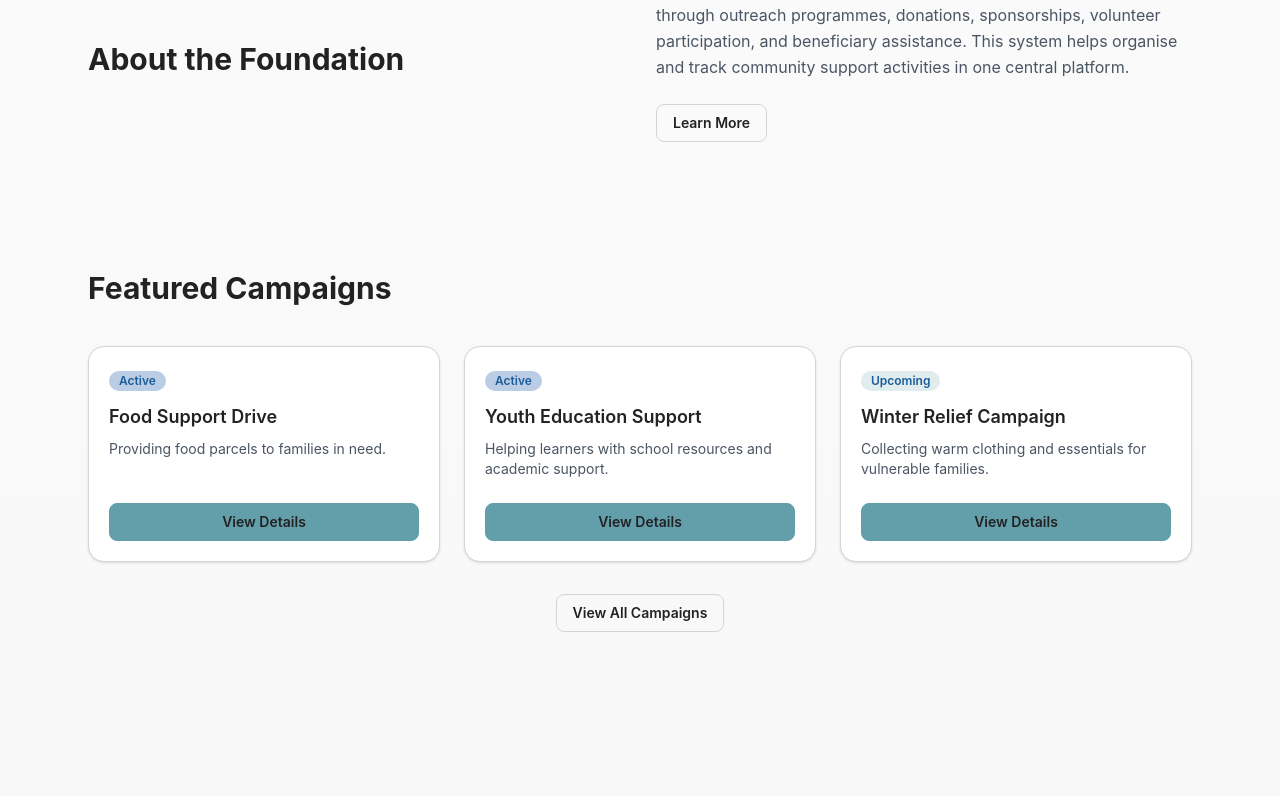
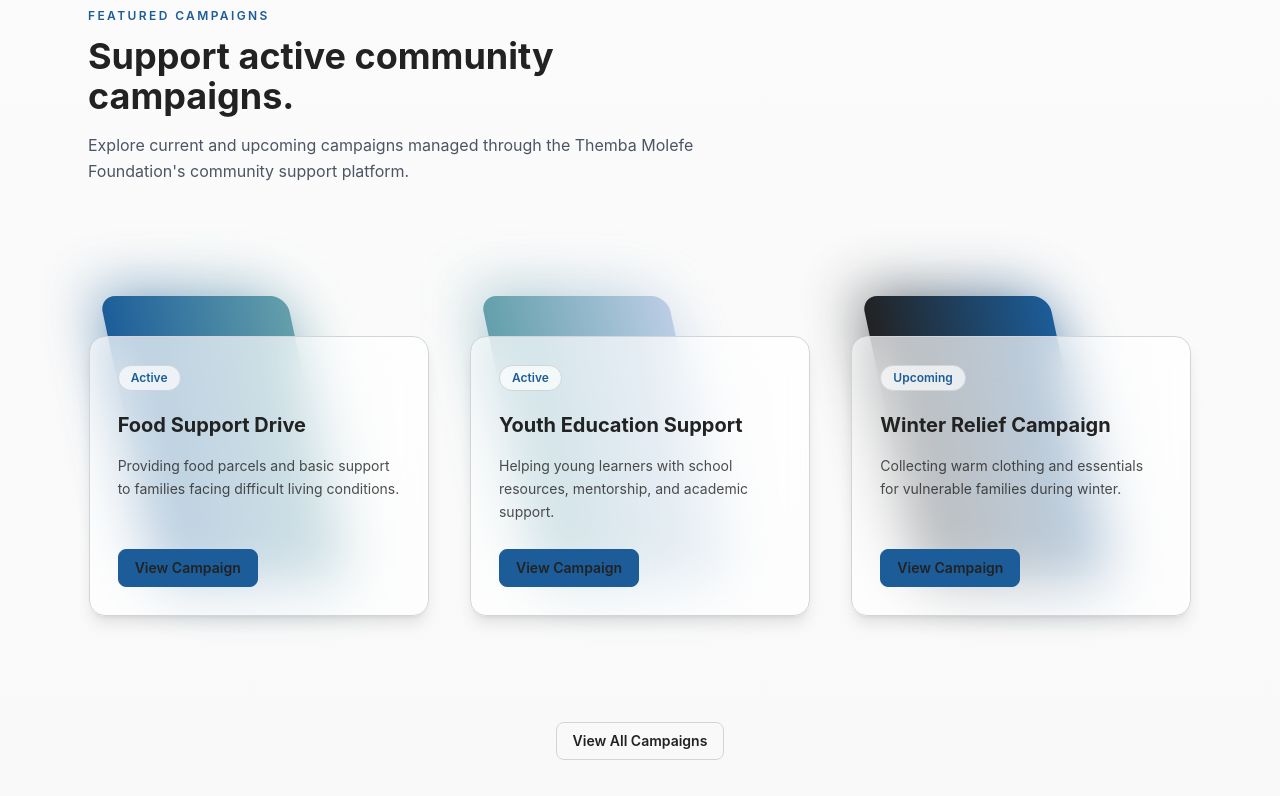
Before and after one commit to OdirileMasemola/TMF-community-support-system, a React (Vite) app: page / in a window 1280 px wide. Shown: the part 1624-2420 px from the top of the page. Built offline with nearby package versions, Linux system fonts and the light colour scheme; no server answers.

Commit message:
Add Featured Campaigns section with CampaignCard component; update publicHomeData for campaign details; enhance HomePage layout; introduce new animations for campaign elements.

```diff
--- /dev/null
+++ b/src/components/ui/CampaignCard.tsx
@@ -0,0 +1,99 @@
+import { Button } from "@/components/ui/Button";
+import type { FeaturedCampaign } from "@/types/public";
+import { cn } from "@/lib/utils";
+
+type CampaignCardProps = {
+  title: string;
+  description: string;
+  status: FeaturedCampaign["status"];
+  gradientFrom: string;
+  gradientTo: string;
+  href: string;
+};
+
+const gradientPanelClassName = cn(
+  "absolute top-8 left-10 h-[280px] w-[55%] rounded-2xl skew-x-[12deg]",
+  "motion-safe:transition-all motion-safe:duration-500 motion-reduce:transform-none",
+  "motion-safe:group-hover:skew-x-0 motion-safe:group-hover:left-6 motion-safe:group-hover:w-[calc(100%-56px)]",
+);
+
+function CampaignStatusBadge({ status }: { status: FeaturedCampaign["status"] }) {
+  return (
+    <span className="mb-5 inline-flex w-fit rounded-full border border-border bg-background/70 px-3 py-1 text-xs font-semibold text-primary">
+      {status}
+    </span>
+  );
+}
+
+export function CampaignCard({
+  title,
+  description,
+  status,
+  gradientFrom,
+  gradientTo,
+  href,
+}: CampaignCardProps) {
+  const gradientStyle = {
+    backgroundImage: `linear-gradient(to right, ${gradientFrom}, ${gradientTo})`,
+  };
+
+  return (
+    <article
+      className={cn(
+        "group relative mx-auto h-[410px] w-full max-w-[340px] overflow-visible py-10",
+        "motion-safe:transition-all motion-safe:duration-500 motion-reduce:transition-none",
+      )}
+    >
+      <div
+        aria-hidden="true"
+        className={cn(
+          gradientPanelClassName,
+          "opacity-70 blur-[30px]",
+          "motion-safe:group-hover:opacity-100",
+        )}
+        style={gradientStyle}
+      />
+
+      <div aria-hidden="true" className={gradientPanelClassName} style={gradientStyle} />
+
+      <div
+        aria-hidden="true"
+        className="pointer-events-none absolute inset-0 z-30 motion-reduce:hidden"
+      >
+        <div
+          className={cn(
+            "absolute left-16 top-10 h-0 w-0 rounded-md border border-white/20 bg-white/10 opacity-0 shadow-lg backdrop-blur-md",
+            "motion-safe:transition-all motion-safe:duration-500",
+            "motion-safe:group-hover:top-6 motion-safe:group-hover:h-12 motion-safe:group-hover:w-12 motion-safe:group-hover:opacity-100",
+          )}
+        />
+        <div
+          className={cn(
+            "absolute bottom-10 right-16 h-0 w-0 rounded-md border border-white/20 bg-white/10 opacity-0 shadow-lg backdrop-blur-md",
+            "motion-safe:transition-all motion-safe:duration-500",
+            "motion-safe:group-hover:bottom-6 motion-safe:group-hover:h-12 motion-safe:group-hover:w-12 motion-safe:group-hover:opacity-100",
+          )}
+        />
+      </div>
+
+      <div
+        className={cn(
+          "relative z-20 mt-8 flex h-[280px] flex-col overflow-hidden rounded-2xl border border-border bg-card/70 p-7 shadow-lg backdrop-blur-xl",
+          "text-card-foreground motion-safe:transition-all motion-safe:duration-500 motion-reduce:transition-none",
+          "motion-safe:group-hover:-translate-x-4 motion-safe:group-hover:-translate-y-2 motion-reduce:transform-none",
+        )}
+      >
+        <CampaignStatusBadge status={status} />
+
+        <h3 className="text-xl font-bold text-foreground">{title}</h3>
+        <p className="mt-4 flex-1 text-sm leading-relaxed text-foreground/80">
+          {description}
+        </p>
+
+        <Button to={href} className="mt-4 w-fit">
+          View Campaign
+        </Button>
+      </div>
+    </article>
+  );
+}
--- /dev/null
+++ b/src/components/ui/FeaturedCampaignsSection.tsx
@@ -0,0 +1,48 @@
+import { CampaignCard } from "@/components/ui/CampaignCard";
+import { Button } from "@/components/ui/Button";
+import { featuredCampaigns } from "@/data/publicHomeData";
+
+export function FeaturedCampaignsSection() {
+  return (
+    <section
+      className="relative bg-transparent py-16 md:py-24"
+      aria-labelledby="featured-campaigns-heading"
+    >
+      <div className="mx-auto max-w-6xl px-6">
+        <div className="max-w-2xl">
+          <p className="text-xs font-semibold tracking-[0.2em] text-primary">FEATURED CAMPAIGNS</p>
+          <h2
+            id="featured-campaigns-heading"
+            className="mt-3 text-2xl font-bold text-foreground md:text-3xl lg:text-4xl"
+          >
+            Support active community campaigns.
+          </h2>
+          <p className="mt-4 leading-relaxed text-muted-foreground">
+            Explore current and upcoming campaigns managed through the Themba Molefe Foundation&apos;s
+            community support platform.
+          </p>
+        </div>
+
+        <div className="mt-12 grid gap-10 pt-8 pb-6 md:grid-cols-2 lg:grid-cols-3">
+          {featuredCampaigns.map((campaign) => (
+            <CampaignCard
+              key={campaign.id}
+              title={campaign.title}
+              description={campaign.description}
+              status={campaign.status}
+              gradientFrom={campaign.gradientFrom}
+              gradientTo={campaign.gradientTo}
+              href={campaign.href}
+            />
+          ))}
+        </div>
+
+        <div className="mt-6 text-center">
+          <Button to="/campaigns" variant="outline">
+            View All Campaigns
+          </Button>
+        </div>
+      </div>
+    </section>
+  );
+}
--- a/src/data/publicHomeData.ts
+++ b/src/data/publicHomeData.ts
@@ -46,20 +46,32 @@ export const featuredCampaigns: FeaturedCampaign[] = [
   {
     id: "food-support-drive",
     title: "Food Support Drive",
-    description: "Providing food parcels to families in need.",
+    description:
+      "Providing food parcels and basic support to families facing difficult living conditions.",
     status: "Active",
+    gradientFrom: "#1C5D99",
+    gradientTo: "#639FAB",
+    href: "/campaigns",
   },
   {
     id: "youth-education-support",
     title: "Youth Education Support",
-    description: "Helping learners with school resources and academic support.",
+    description:
+      "Helping young learners with school resources, mentorship, and academic support.",
     status: "Active",
+    gradientFrom: "#639FAB",
+    gradientTo: "#BBCDE5",
+    href: "/campaigns",
   },
   {
     id: "winter-relief-campaign",
     title: "Winter Relief Campaign",
-    description: "Collecting warm clothing and essentials for vulnerable families.",
+    description:
+      "Collecting warm clothing and essentials for vulnerable families during winter.",
     status: "Upcoming",
+    gradientFrom: "#222222",
+    gradientTo: "#1C5D99",
+    href: "/campaigns",
   },
 ];
 
--- a/src/pages/public/HomePage.tsx
+++ b/src/pages/public/HomePage.tsx
@@ -1,31 +1,11 @@
 import { HeroSection } from "@/components/ui/HeroSection";
 import { StatsSection } from "@/components/ui/StatsSection";
+import { FeaturedCampaignsSection } from "@/components/ui/FeaturedCampaignsSection";
 import { Button } from "@/components/ui/Button";
-import { Card } from "@/components/ui/Card";
 import { SectionHeader } from "@/components/ui/SectionHeader";
-import {
-  featuredCampaigns,
-  howItWorksSteps,
-} from "@/data/publicHomeData";
-import type { FeaturedCampaign } from "@/types/public";
-import { cn } from "@/lib/utils";
+import { howItWorksSteps } from "@/data/publicHomeData";
 
 import heroImage from "@/assets/hero.JPG";
-
-function CampaignStatusBadge({ status }: { status: FeaturedCampaign["status"] }) {
-  return (
-    <span
-      className={cn(
-        "inline-block rounded-full px-2.5 py-0.5 text-xs font-semibold",
-        status === "Active" && "bg-accent text-primary",
-        status === "Upcoming" && "bg-secondary/20 text-primary",
-        status === "Completed" && "bg-muted text-muted-foreground",
-      )}
-    >
-      {status}
-    </span>
-  );
-}
 
 export function HomePage() {
   return (
@@ -47,6 +27,8 @@ export function HomePage() {
 
       <StatsSection />
 
+      <FeaturedCampaignsSection />
+
       {/* About Preview */}
       <section className="relative mx-auto max-w-6xl bg-transparent px-4 py-16 md:px-6">
         <div className="grid items-center gap-8 md:grid-cols-2">
@@ -64,32 +46,6 @@ export function HomePage() {
               </Button>
             </div>
           </div>
-        </div>
-      </section>
-
-      {/* Featured Campaigns */}
-      <section className="relative mx-auto max-w-6xl bg-transparent px-4 py-16 md:px-6">
-        <SectionHeader title="Featured Campaigns" />
-        <div className="mt-10 grid gap-6 md:grid-cols-3">
-          {featuredCampaigns.map((campaign) => (
-            <Card key={campaign.id} className="flex flex-col">
-              <div className="mb-3">
-                <CampaignStatusBadge status={campaign.status} />
-              </div>
-              <h3 className="text-lg font-semibold text-card-foreground">{campaign.title}</h3>
-              <p className="mt-2 flex-1 text-sm text-muted-foreground">{campaign.description}</p>
-              <div className="mt-6">
-                <Button to="/campaigns" variant="secondary" className="w-full">
-                  View Details
-                </Button>
-              </div>
-            </Card>
-          ))}
-        </div>
-        <div className="mt-8 text-center">
-          <Button to="/campaigns" variant="outline">
-            View All Campaigns
-          </Button>
         </div>
       </section>
 
--- a/src/styles/theme.css
+++ b/src/styles/theme.css
@@ -145,3 +145,28 @@
   animation: moveInCircle 18s ease infinite;
   transform-origin: calc(50% - 800px) calc(50% + 800px);
 }
+
+@keyframes campaignBlob {
+  0%,
+  100% {
+    transform: translateY(10px);
+  }
+
+  50% {
+    transform: translateX(-10px);
+  }
+}
+
+.campaign-animate-blob {
+  animation: campaignBlob 2s ease-in-out infinite;
+}
+
+.campaign-animation-delay {
+  animation-delay: -1s;
+}
+
+@media (prefers-reduced-motion: reduce) {
+  .campaign-animate-blob {
+    animation: none;
+  }
+}
--- a/src/types/public.ts
+++ b/src/types/public.ts
@@ -11,6 +11,9 @@ export type FeaturedCampaign = {
   title: string;
   description: string;
   status: "Active" | "Upcoming" | "Completed";
+  gradientFrom: string;
+  gradientTo: string;
+  href: string;
 };
 
 export type HeroSummaryItem = {
```
Also changed, not shown: 1 other file (tests, documents, lock files or other folders).
